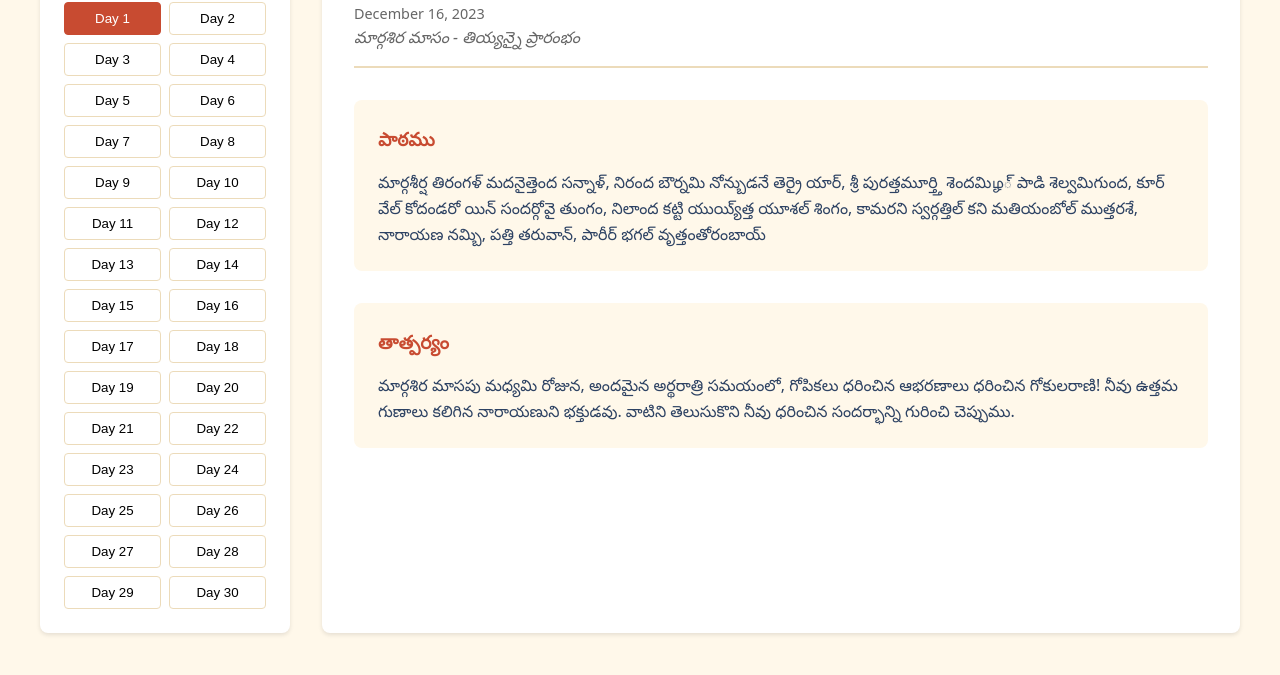
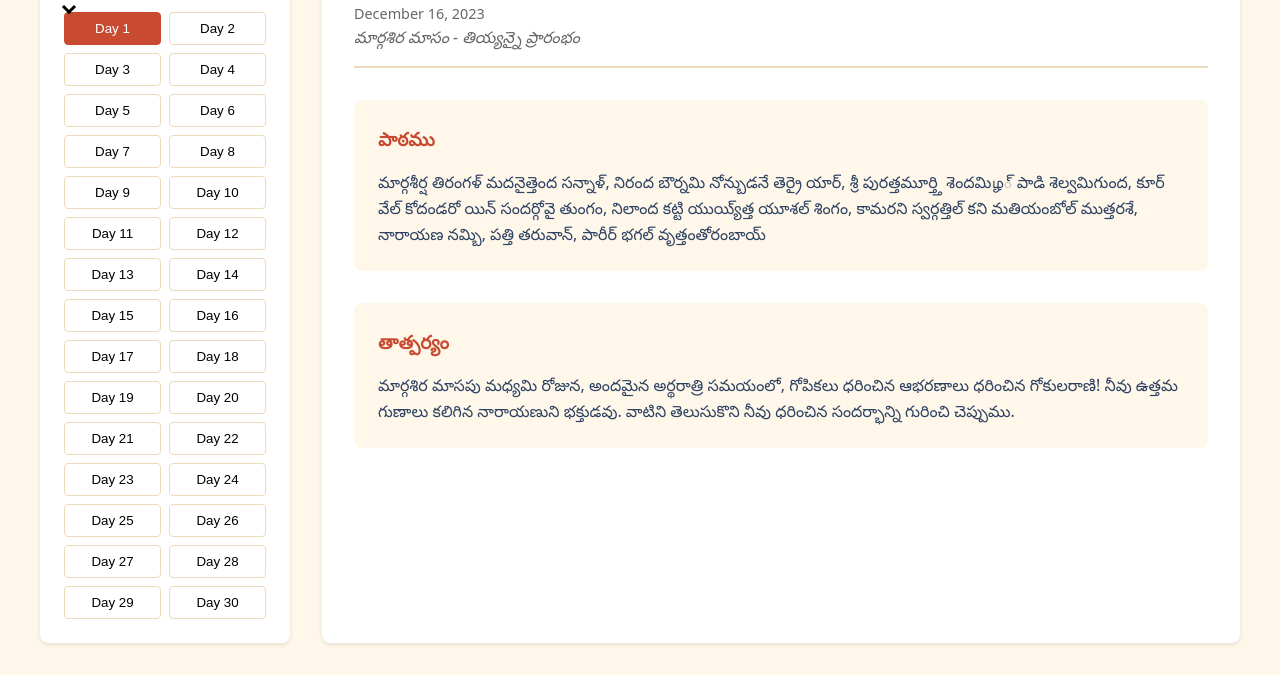
Before and after one commit to TharunKumarL/tiruppavvai, a plain HTML site: page index.html in a window 1280 px wide. Shown: the part 179-854 px from the top of the page. Drawn offline with Linux system fonts and the light colour scheme.

Commit message:
Update index.html

```diff
--- a/index.html
+++ b/index.html
@@ -8,6 +8,45 @@
     <link rel="stylesheet" href="src/styles/header.css">
     <link rel="stylesheet" href="src/styles/sidebar.css">
     <link rel="stylesheet" href="src/styles/content.css">
+    <style>
+        /* Arrow button styles */
+        .toggle-button {
+            background: none;
+            border: none;
+            cursor: pointer;
+            font-size: 1.5rem;
+            display: flex;
+            align-items: center;
+            justify-content: center;
+            margin-top: 10px;
+        }
+
+        .toggle-button .arrow {
+            display: inline-block;
+            width: 10px;
+            height: 10px;
+            border: solid black;
+            border-width: 0 3px 3px 0;
+            transform: rotate(45deg);
+            transition: transform 0.3s ease;
+        }
+
+        .toggle-button.collapsed .arrow {
+            transform: rotate(-135deg);
+        }
+
+        .days-grid {
+            transition: max-height 0.3s ease, opacity 0.3s ease;
+            max-height: 610px;
+            opacity: 1;
+            overflow: hidden;
+        }
+
+        .days-grid.hidden {
+            max-height: 0;
+            opacity: 0;
+        }
+    </style>
 </head>
 <body>
     <header class="header">
@@ -23,6 +62,9 @@
     <main class="container main-content">
         <aside class="sidebar">
             <h2 class="sidebar-title">పాఠములు</h2>
+            <button class="toggle-button" id="toggleButton">
+                <span class="arrow"></span>
+            </button>
             <div class="days-grid" id="daysGrid"></div>
         </aside>
 
@@ -47,6 +89,18 @@
         </section>
     </main>
 
+    <script type="module">
+        // Select button and grid
+        const toggleButton = document.getElementById('toggleButton');
+        const daysGrid = document.getElementById('daysGrid');
+
+        // Add event listener to toggle visibility
+        toggleButton.addEventListener('click', () => {
+            daysGrid.classList.toggle('hidden'); // Toggle visibility class
+            toggleButton.classList.toggle('collapsed'); // Toggle arrow direction
+        });
+    </script>
     <script type="module" src="src/js/app.js"></script>
+
 </body>
 </html>
```
